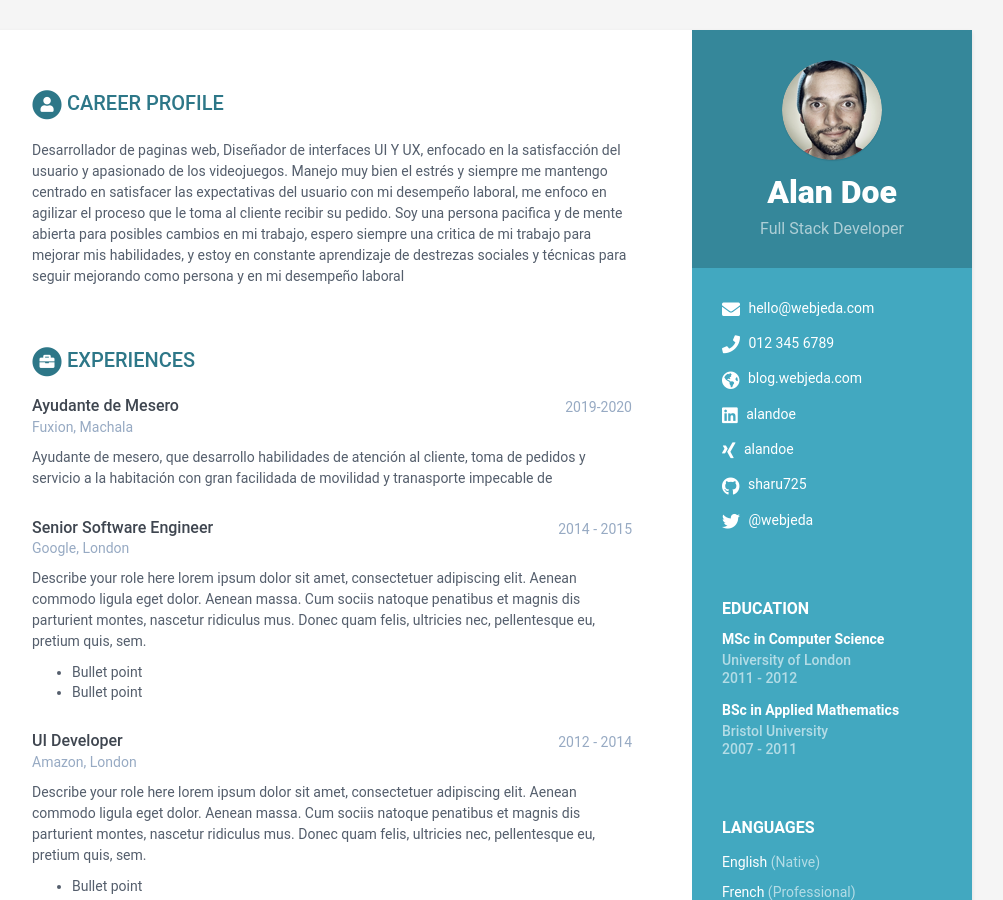
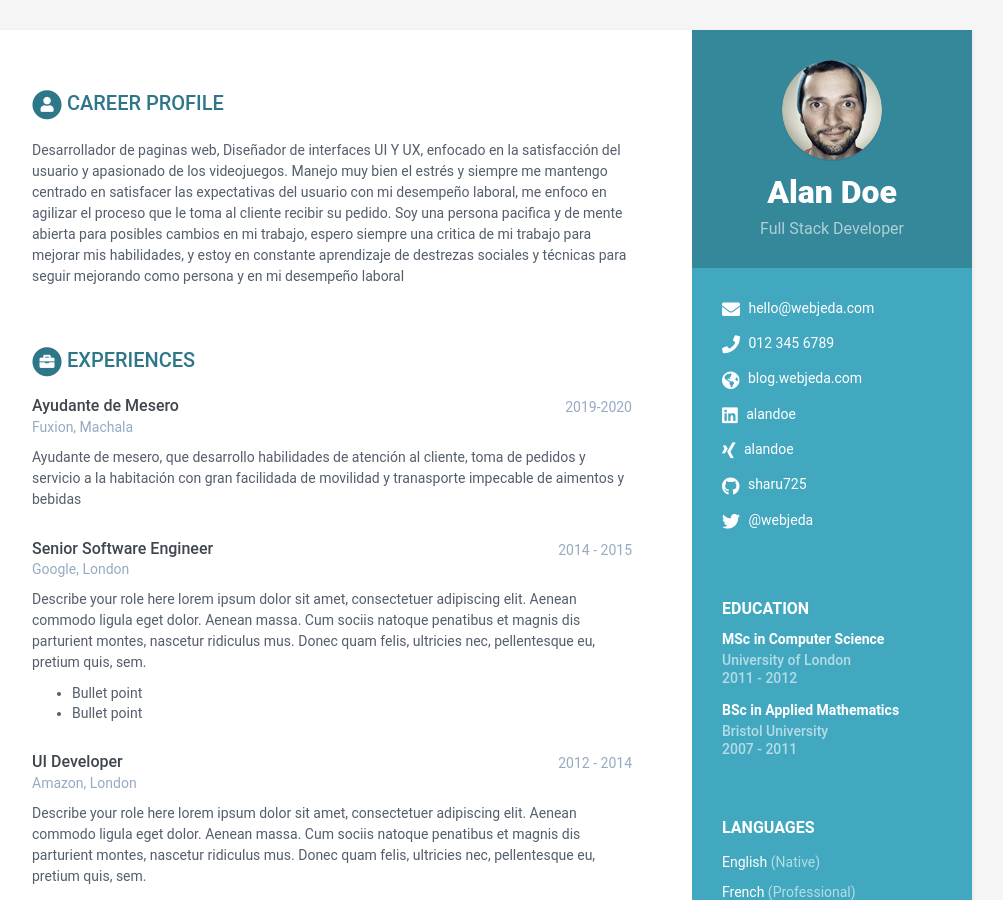
Before and after one commit to KevinC99/good-birch-4e19a, a Jekyll site: the page built from index.html, in a window 1280 px wide and 900 px high. Shown: the whole window, without its empty margins (168-1171 px from the left). Built offline with Jekyll 4.4.1, drawn with Linux system fonts in a browser that asks for light colours.

Commit message:
data.yml: updated details in experiences

```diff
--- a/_data/data.yml
+++ b/_data/data.yml
@@ -72,7 +72,7 @@ experiences:
     details: >-
       Ayudante de mesero, que desarrollo habilidades de atención al cliente,
       toma de pedidos y servicio a la habitación con gran facilidada de
-      movilidad y tranasporte impecable de
+      movilidad y tranasporte impecable de aimentos y bebidas
   - role: Senior Software Engineer
     time: 2014 - 2015
     company: 'Google, London'
```
